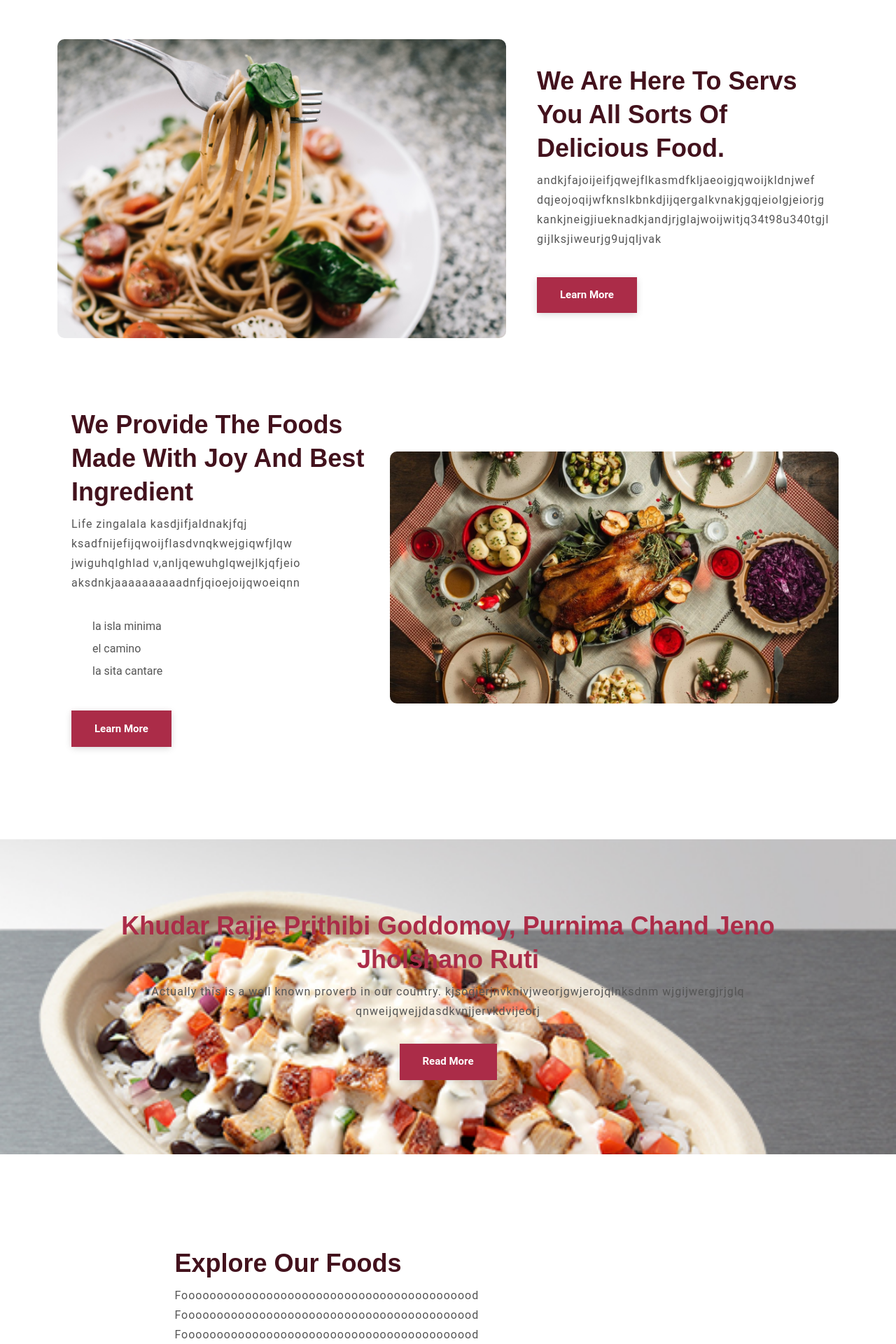
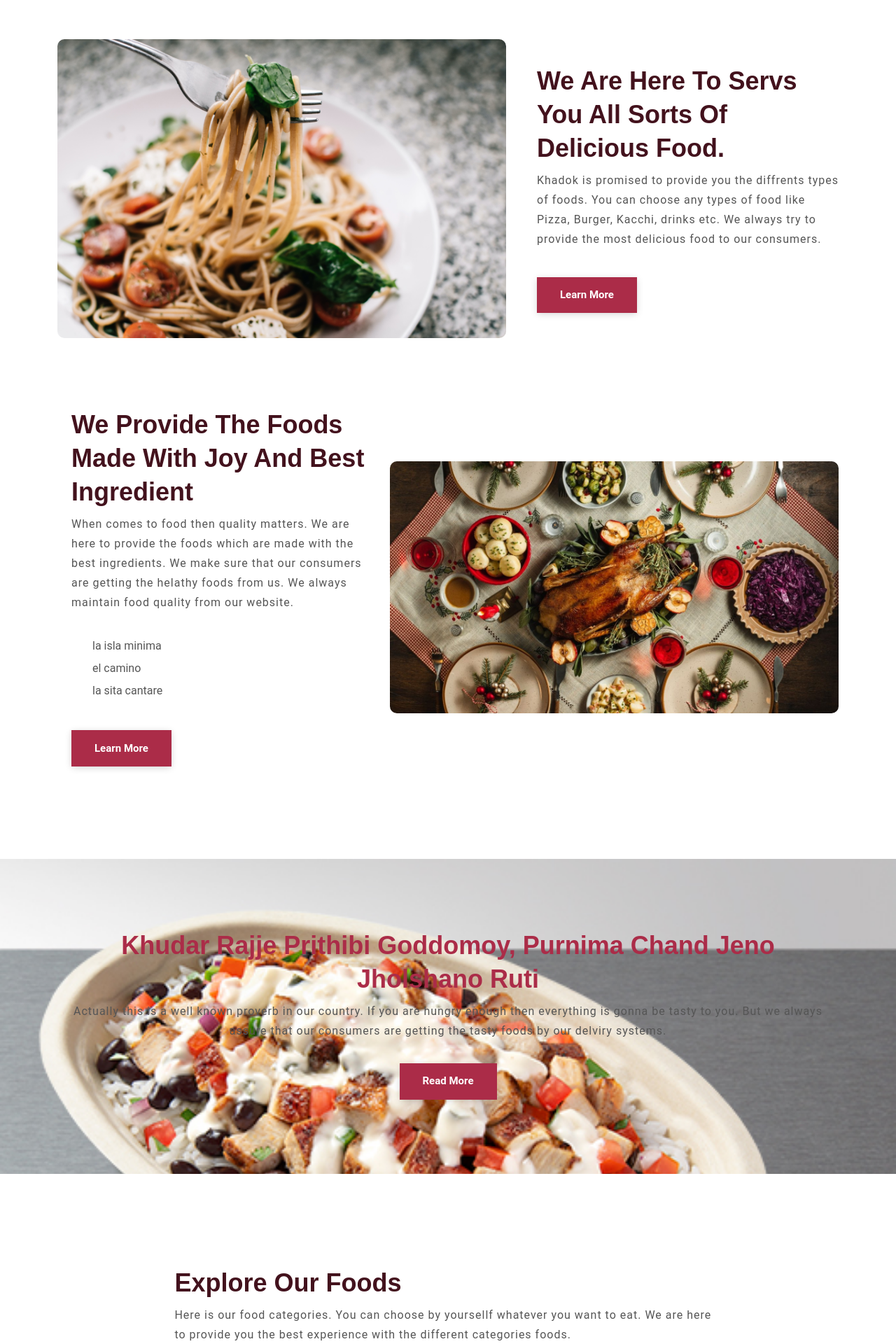
Before and after one commit to taareek/online-food-order, a PHP site: page /food-order/home.html in a window 1280 px wide. Shown: the part 997-2917 px from the top of the page at 70% size. Run offline with PHP 8.4, Linux system fonts and the light colour scheme.

Commit message:
home page updated

```diff
--- a/food-order/home.html
+++ b/food-order/home.html
@@ -117,10 +117,11 @@
                 <div class= "col-lg-5 col-md-12 text-sec">
                   <h2>We are here to servs you all sorts of delicious food.</h2>
                   <p>
-                    andkjfajoijeifjqwejflkasmdfkljaeoigjqwoijkldnjwef
-                    dqjeojoqijwfknslkbnkdjijqergalkvnakjgqjeiolgjeiorjg
-                    kankjneigjiueknadkjandjrjglajwoijwitjq34t98u340tgjl
-                    gijlksjiweurjg9ujqljvak
+                    Khadok is promised to provide you the diffrents
+                    types of foods. You can choose any types of food
+                    like Pizza, Burger, Kacchi, drinks etc. We always
+                    try to provide the most delicious food to our
+                    consumers.
                   </p>
                   <button class= "main-btn mt-4"> Learn More</button>
                 </div>
@@ -131,10 +132,10 @@
                 <div class= "col-lg-5 col-md-12 text-sec mb-lg-0 mb-5">
                   <h2>We provide the foods made with joy and best ingredient</h2>
                   <p>
-                    Life zingalala kasdjifjaldnakjfqj
-                    ksadfnijefijqwoijflasdvnqkwejgiqwfjlqw
-                    jwiguhqlghlad v,anljqewuhglqwejlkjqfjeio
-                    aksdnkjaaaaaaaaaadnfjqioejoijqwoeiqnn
+                    When comes to food then quality matters. We are here
+                    to provide the foods which are made with the best ingredients.
+                    We make sure that our consumers are getting the helathy foods
+                    from us. We always maintain food quality from our website.
                   </p>
                   <ul class= "list-unstyled py-3">
                     <li>la isla minima </li>
@@ -162,8 +163,9 @@
                   <h2>Khudar Rajje Prithibi Goddomoy, Purnima Chand Jeno Jholshano Ruti</h2>
                   <p>
                     Actually this is a well known proverb in our country.
-                    kjsogjerjnvknivjweorjgwjerojqlnksdnm wjgijwergjrjglq
-                    qnweijqwejjdasdkvnjjervkdvijeorj
+                    If you are hungry enough then everything is gonna be
+                    tasty to you. But we always assure that our consumers
+                    are getting the tasty foods by our delviry systems.
                   </p>
                   <button class= "main-btn mt-3">Read More</button>
                 </div>
@@ -180,9 +182,9 @@
                   <div class= "text-content text center">
                     <h2>Explore Our Foods</h2>
                     <p>
-                      Foooooooooooooooooooooooooooooooooooooooood
-                      Foooooooooooooooooooooooooooooooooooooooood
-                      Foooooooooooooooooooooooooooooooooooooooood
+                      Here is our food categories. You can choose by yoursellf
+                      whatever you want to eat. We are here to provide you the
+                      best experience with the different categories foods.
                     </p>
                   </div>
                 </div>
@@ -234,9 +236,10 @@
                   <div class= "text-content text center">
                     <h2>Explore Our Restaurent</h2>
                     <p>
-                      Reeeeeeeeeeeessssssssssssstaaaaaaaaaaaaaaaaakrgnergqr
-                      knreogjo3erjgksdvlkwqoeirjgoiwdlvmkserboiwjrgnlkanl3q
-                      awnrgow3jrjgnvkeoirjgioj3oirglwegmjlo3ijgio3j4gklek
+                      I want to buy a Burger but I also want it from a
+                      specific restaurent. Yes, you are right! For you, we
+                      are offering foods from diffrents restaurents. Select your
+                      desired restaurent and order your favourite food items.
                     </p>
                   </div>
                 </div>
```
Also changed, not shown: food-order/after-login.php (+19 -16 lines).
